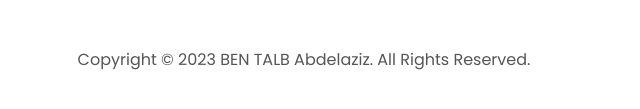
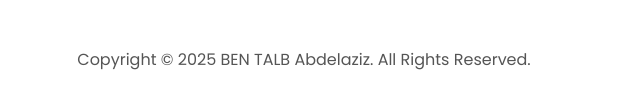
Before and after one commit to bentalbaziz/portfolio, a plain HTML site: page index.html in a window 1280 px wide. Shown: the part 3388-3497 px from the top of the page, 336-976 px from the left. Drawn offline with Linux system fonts and the light colour scheme.

```diff
--- a/index.html
+++ b/index.html
@@ -329,7 +329,7 @@
           </ul>
         </div>
       </nav>
-      <p>Copyright &#169; 2023 BEN TALB Abdelaziz. All Rights Reserved.</p>
+      <p>Copyright &#169; 2025 BEN TALB Abdelaziz. All Rights Reserved.</p>
     </footer>
     <script src="script.js"></script>
   </body>
```
